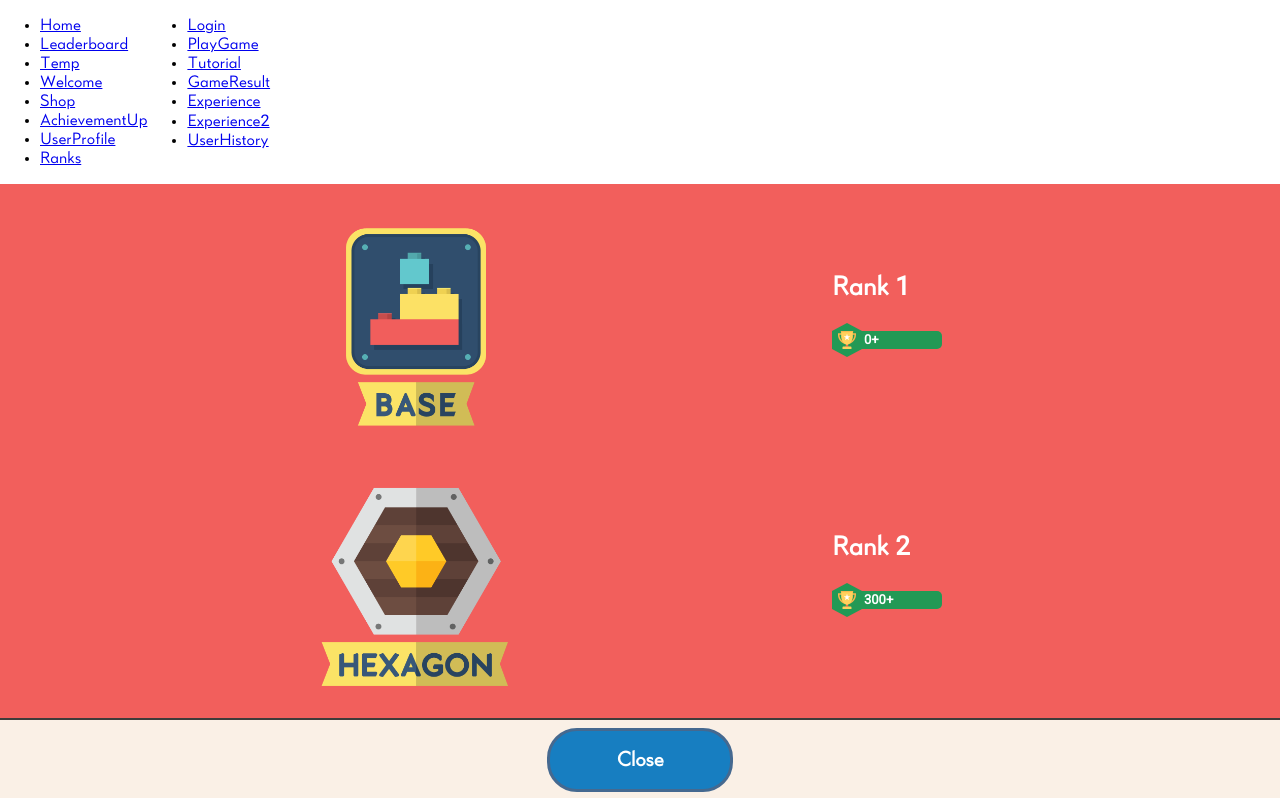
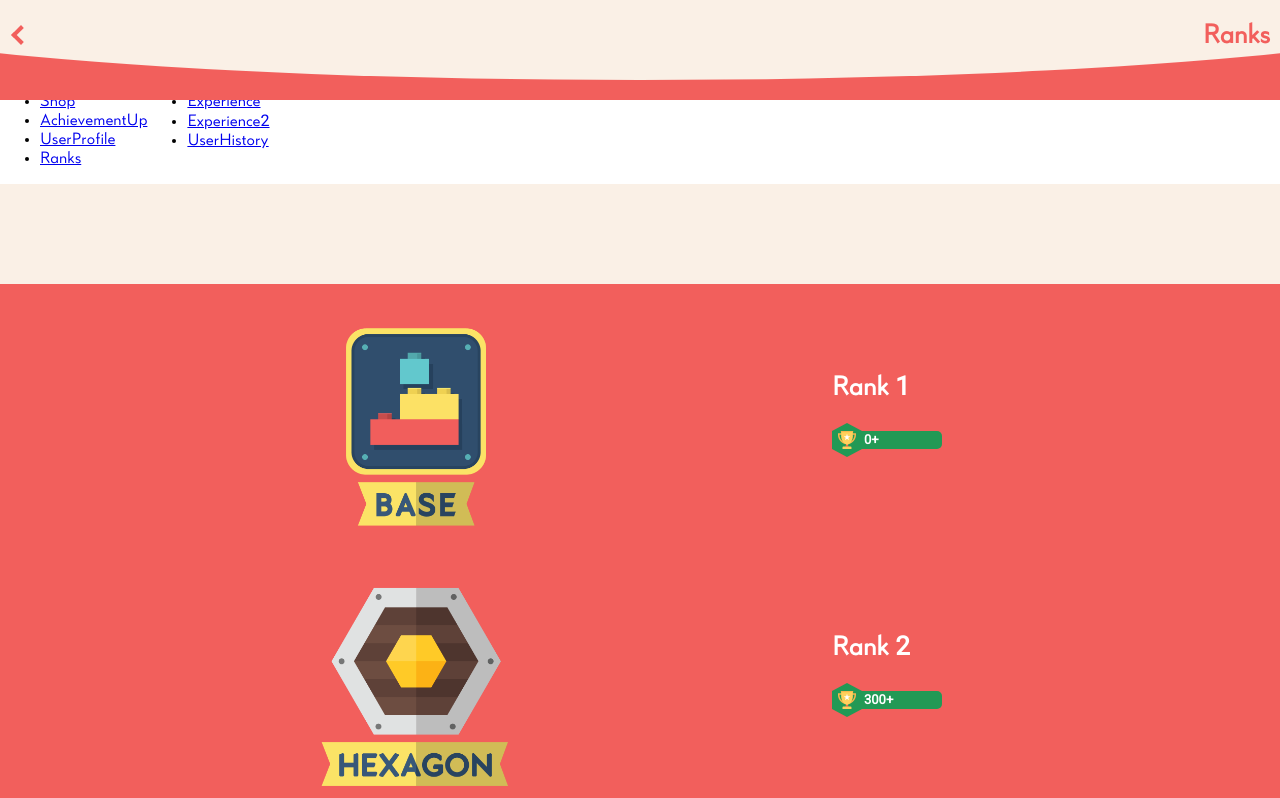
Before and after one commit to Knorcedger/math-fights-design, a React (Create React App) app: page /ranks in a window 1280 px wide. Shown: the top 798 px of the page. Built offline with nearby package versions, Linux system fonts and the light colour scheme.

Commit message:
Updated ranks view

```diff
--- a/src/ranks/ranks.js
+++ b/src/ranks/ranks.js
@@ -4,6 +4,8 @@ import styled from 'styled-components';
 // components
 import Hexagon from '../components/Hexagon/Hexagon';
 import Button from '../components/Button/Button';
+import Smile from '../components/Smile/Smile';
+import BackButton from '../components/BackButton/BackButton';
 
 // assets
 import trophy from '../assets/images/trophy.svg';
@@ -22,6 +24,41 @@ const Container = styled.div`
 
 const Body = styled.div`
   height: 100%;
+  position: relative;
+  top: 100px;
+`;
+
+const SmileWrapper = styled.div`
+  position: fixed;
+  top: 0;
+  width: 100%;
+  z-index: 20;
+`;
+
+const InSmile = styled.div`
+  width: 100%;
+  height: ${props => props.height};
+  display: flex;
+  justify-content: space-between;
+  position: fixed;
+  z-index: 30;
+  top: 0;
+`;
+
+const BackContainer = styled.div`
+  display: flex;
+  align-items: center;
+  justify-content: space-between;
+  margin: 0 0 20px 14px;
+  height: 70px;
+`;
+
+const HeaderText = styled.div`
+  font-size: 26px;
+  font-weight: bold;
+  color: ${colors.red};
+  margin: 20px 10px 0 0;
+  z-index: 1;
 `;
 
 const RanksContainer = styled.div`
@@ -61,25 +98,21 @@ const RankImage = styled.div`
   width: 100%;
 `;
 
-const Footer = styled.div`
-  position: fixed;
-  bottom: 0;
-  height: 80px;
-  width: 100%;
-  z-index: 10;
-  background-color: ${colors.linen};
-  border-top: 2px solid ${colors.gray4};
-  display: flex;
-  justify-content: center;
-  align-items: center;
-`;
-
 /**
  * Ranks View
  */
 const Ranks = () => (
   <Container>
+    <SmileWrapper>
+      <Smile colorUp={colors.linen} colorDown={colors.red} height='100px' />
+    </SmileWrapper>
     <Body>
+      <InSmile height='100px'>
+        <BackContainer onClick={() => window.location.replace('/')}>
+          <BackButton color={colors.red} thickness={4} size={5} />
+        </BackContainer>
+        <HeaderText>Ranks</HeaderText>
+      </InSmile>
       <RanksContainer>
         <Rank>
           <Wrapper width={65} align='center'>
@@ -154,16 +187,6 @@ const Ranks = () => (
           </Wrapper>
         </Rank>
       </RanksContainer>
-      <Footer>
-        <Button
-          backgroundColor={colors.blue}
-          borderColor={colors.darkBlue}
-          onClick={() => window.location.replace('/home')}
-          text='Close'
-          textColor={colors.white}
-          width={140}
-        />
-      </Footer>
     </Body>
   </Container>
 );
```
